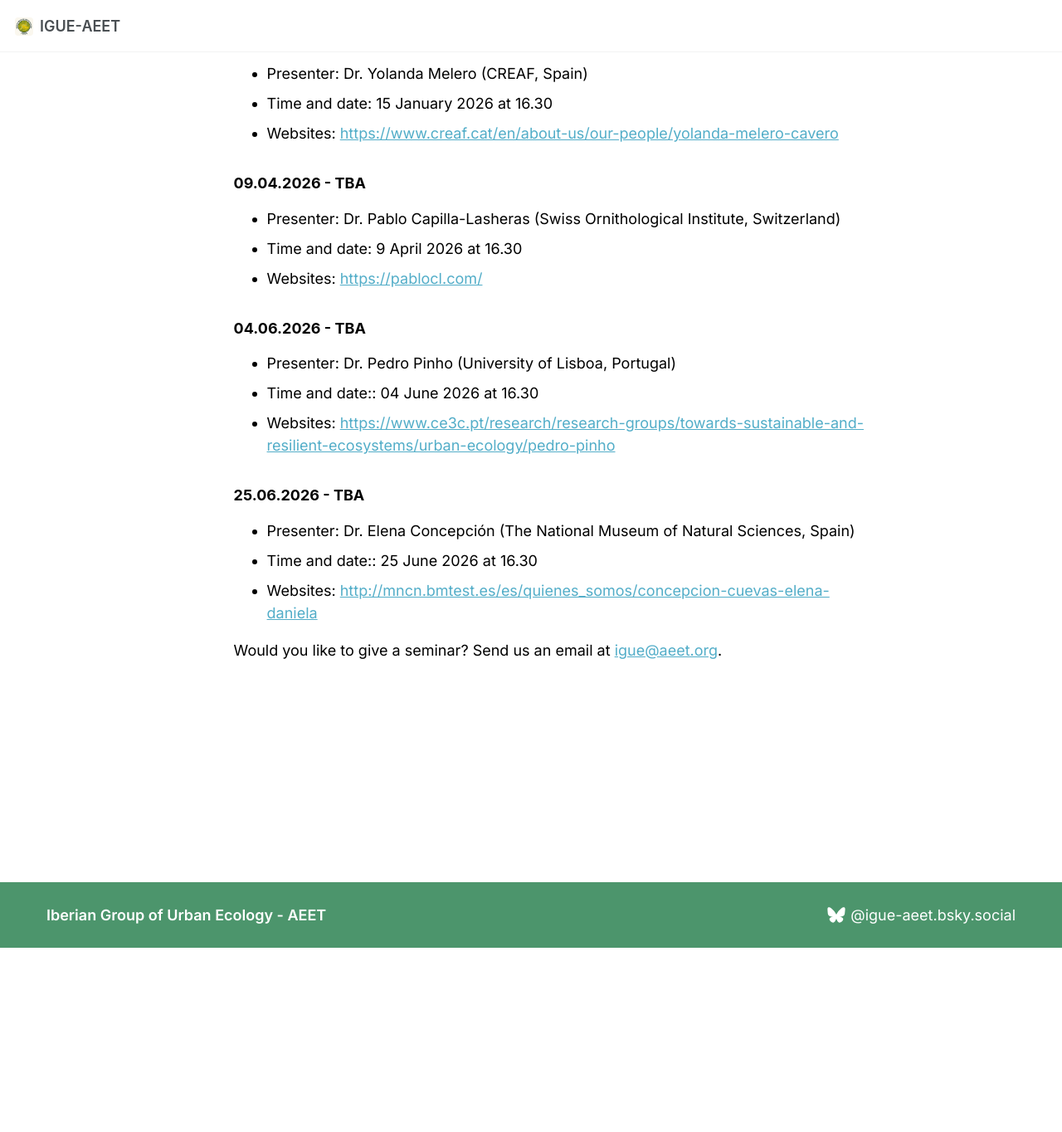
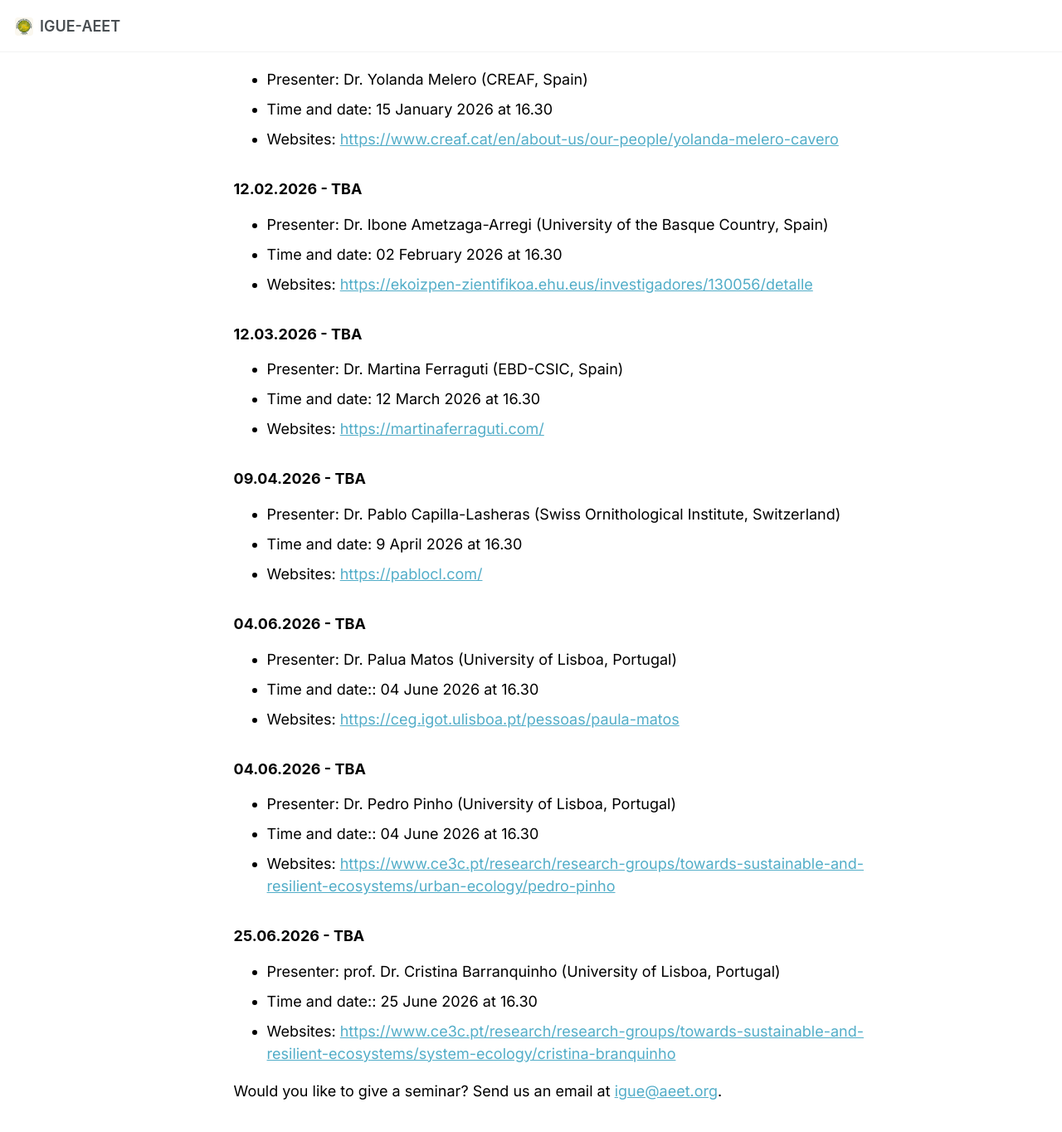
Before and after one commit to igue-aeet/igue-aeet.github.io, a Jekyll site: the page built from _pages/seminarios.md, in a window 1280 px wide and 1400 px high, scrolled down 1104 px. Shown: the top 1364 px of the window at 83% size. Built offline with Jekyll 4.4.1, drawn with Linux system fonts in a browser that asks for light colours; a script that is not in the unit is left out; before the commit the page ends 2246 px from its top, so only the background shows below that; some of the changed text lies outside the part shown.

Commit message:
update seminars

```diff
--- a/_pages/seminarios.md
+++ b/_pages/seminarios.md
@@ -25,14 +23,15 @@ Seminars are listed below:
 ### 20.11.2025 - Background mechanisms shaping ant communities in urban ecosystems
 
 - Presenter: Prof. Dr. Gema Trigos Peral (Museum and Institute of Zoology of Warsaw, Poland)
-- Time and date::  12 February 2026 at 16.30
+- Time and date::  20 November 2026 at 16.30
 - Websites:<https://miiz.eu/pl/ogloszenia/zamowienia-publiczne/31-struktura/pracownicy/466-trigos-peral-gema-dr-biology-speciality-ecology>
 
 
-### 11.12.2025 - TBA
+### 10.12.2025 - The landscape configuration of urban green areas and whether it affects biodiversity in the city
 
 - Presenter: Dr. Álvaro Luna (Universidad Europea de Madrid, Spain)
-- Time and date: 11 December 2025 at 16.30
+- Time and date: 10 December 2025 at 16.30
+- You can join use [here](https://teams.microsoft.com/dl/launcher/launcher.html?url=%2F_%23%2Fl%2Fmeetup-join%2F[…]rue&msLaunch=true&enableMobilePage=true&suppressPrompt=true)
 - Websites: <https://portalcientifico.universidadeuropea.com/investigadores/157016/detalle>
 
 ## 2026
@@ -43,6 +42,18 @@ Seminars are listed below:
 - Time and date: 15  January 2026 at 16.30
 - Websites: <https://www.creaf.cat/en/about-us/our-people/yolanda-melero-cavero>
 
+### 12.02.2026 - TBA
+
+- Presenter: Dr. Ibone Ametzaga-Arregi (University of the Basque Country, Spain)
+- Time and date: 02  February 2026 at 16.30
+- Websites: <https://ekoizpen-zientifikoa.ehu.eus/investigadores/130056/detalle>
+
+### 12.03.2026 - TBA
+
+- Presenter: Dr. Martina Ferraguti (EBD-CSIC, Spain)
+- Time and date: 12  March 2026 at 16.30
+- Websites: <https://martinaferraguti.com/>
+
 
 ### 09.04.2026 - TBA
 
@@ -52,15 +63,21 @@ Seminars are listed below:
 
 ### 04.06.2026 - TBA
 
+- Presenter: Dr. Palua Matos  (University of Lisboa, Portugal)
+- Time and date::  04 June 2026 at 16.30
+- Websites: <https://ceg.igot.ulisboa.pt/pessoas/paula-matos>
+
+### 04.06.2026 - TBA
+
 - Presenter: Dr. Pedro Pinho  (University of Lisboa, Portugal)
 - Time and date::  04 June 2026 at 16.30
 - Websites: <https://www.ce3c.pt/research/research-groups/towards-sustainable-and-resilient-ecosystems/urban-ecology/pedro-pinho>
 
 ### 25.06.2026 - TBA
 
-- Presenter: Dr. Elena Concepción (The National Museum of Natural Sciences, Spain)
+- Presenter: prof. Dr. Cristina Barranquinho (University of Lisboa, Portugal)
 - Time and date::  25 June 2026 at 16.30
-- Websites: <http://mncn.bmtest.es/es/quienes_somos/concepcion-cuevas-elena-daniela>
+- Websites: <https://www.ce3c.pt/research/research-groups/towards-sustainable-and-resilient-ecosystems/system-ecology/cristina-branquinho>
 
 
 
```
Also changed, not shown: other parts of _pages/seminarios.md (+0 -2 lines).
